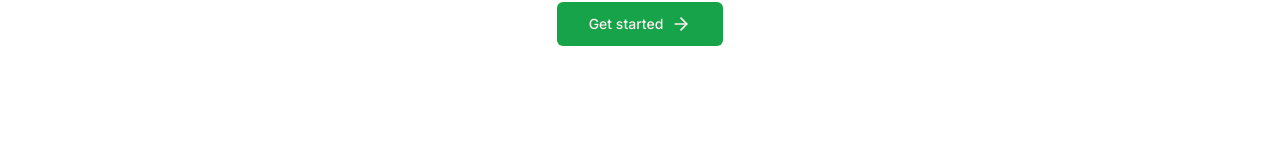
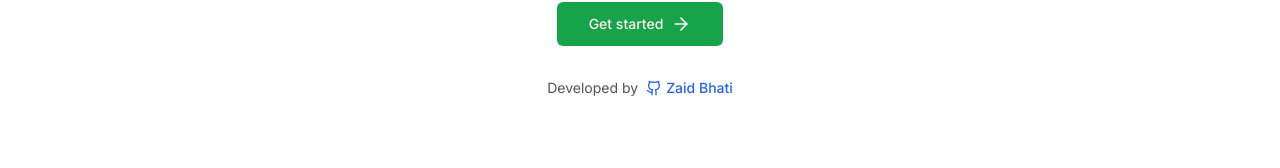
Before and after one commit to Zaidbhati10114/mock-builder, a Next.js app: page / in a window 1280 px wide. Shown: the part 552-720 px from the top of the page. Built offline with nearby package versions, Linux system fonts and the light colour scheme; no server answers.

Commit message:
Updated Landing Page

```diff
--- a/app/page.tsx
+++ b/app/page.tsx
@@ -5,7 +5,7 @@ import { useRouter } from "next/navigation";
 import Navbar from "./_components/Navbar";
 import MaxWidthWrapper from "./_components/MaxWidthWrapper";
 import Link from "next/link";
-import { ArrowRight } from "lucide-react";
+import { ArrowRight, Github } from "lucide-react";
 import { PromptOutputSwitcher } from "./_components/Example";
 import { useUser } from "@clerk/clerk-react";
 import Pricing from "./_components/Pricing";
@@ -13,7 +13,7 @@ import Footer from "./_components/Footer";
 
 export default function Home() {
   const user = useUser();
-  const router = useRouter();
+  // const router = useRouter();
 
   return (
     <>
@@ -43,6 +43,20 @@ export default function Home() {
           {user.isSignedIn ? "Dashboard" : "Get started"}{" "}
           <ArrowRight className="ml-2 h-5 w-5 transform transition-transform duration-300 ease-in-out group-hover:translate-x-1.5" />
         </Link>
+
+        {/* Developer Credit */}
+        <div className="mt-8 flex items-center space-x-2 text-sm text-zinc-600">
+          <span>Developed by</span>
+          <Link
+            href="https://github.com/Zaidbhati10114"
+            target="_blank"
+            rel="noopener noreferrer"
+            className="flex items-center space-x-1 text-blue-600 hover:text-blue-800 transition-colors"
+          >
+            <Github className="h-4 w-4" />
+            <span className="font-medium">Zaid Bhati</span>
+          </Link>
+        </div>
       </MaxWidthWrapper>
 
       {/* value proposition section */}
```
